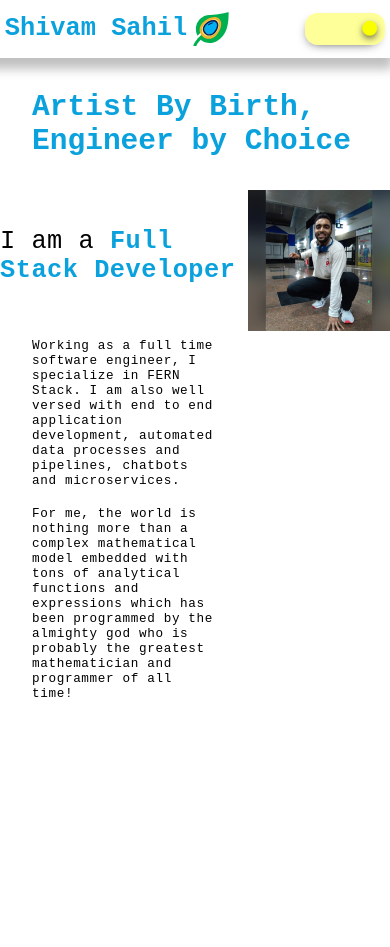
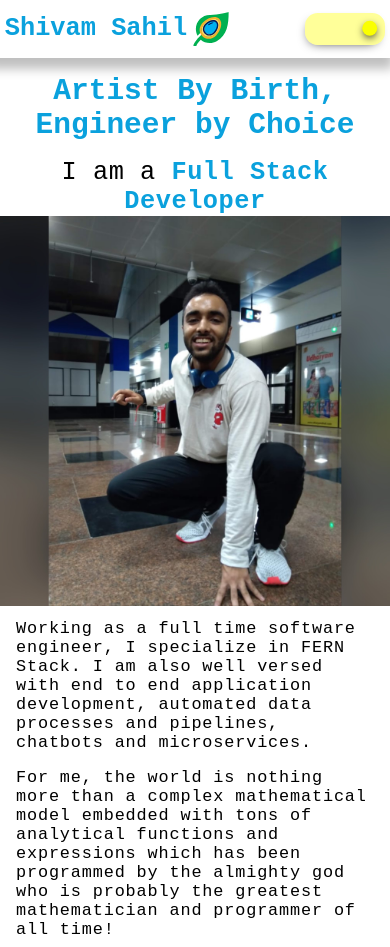
Before and after one commit to sedhha/next-js-pf-v2, a Next.js app: page / in a window 390 px wide. Before the commit the page ends 844 px from the top, so only its background shows below. Built offline with nearby package versions, Linux system fonts and the light colour scheme.

Commit message:
Added Mobile responsiveness

```diff
--- a/components/v2/Header/Header.module.css
+++ b/components/v2/Header/Header.module.css
@@ -8,6 +8,7 @@
     top: 0;
     position: sticky;
 	box-shadow: -4px 4px 10px 7px rgba(0, 0, 0, 0.25);
+	background-color: var(--background-color);
 }
 
 .LogoSection {
--- a/components/v2/Intro/Intro.module.css
+++ b/components/v2/Intro/Intro.module.css
@@ -13,6 +13,7 @@
 	font-size: clamp(0.5rem, var(--h1-text), 16rem);
 	font-weight: bold;
 	color: var(--light-blue);
+
 }
 
 .Intro {
@@ -23,6 +24,7 @@
 	grid-area: 2 / 1 / 3 / 8;
 	justify-self: center;
 	align-self: center;
+    text-align: center;
 }
 
 .Intro span {
@@ -33,6 +35,8 @@
 .ImageContainer {
 	grid-area: 2 / 8 / 6 / 12;
 	max-height: 100%;
+    justify-self: center;
+    align-self: center;
 }
 .Image {
 	object-fit: contain;
@@ -61,3 +65,22 @@
 		row-gap: 5.4vh;
 	}
 }
+
+@media (max-aspect-ratio: 550 / 897) {
+	.BodyModule {
+		width: 100%;
+		max-width: 100vw;
+		display: flex;
+		flex-direction: column;
+		justify-content: center;
+		align-items: center;
+	}
+	.H1Main {
+		text-align: center;
+        padding:1rem 0;
+	}
+	.IntroPara {
+		padding: 0.5rem 1rem;
+        row-gap: 1rem;
+	}
+}
--- a/styles/global.css
+++ b/styles/global.css
@@ -2,12 +2,13 @@
 	--light-blue: #0AA1DD;
 	--toggle-switch-bg: rgba(255, 255, 0, 0.4);
 	--toggle-switch: #FAFF00;
+	--background-color: white;
 
 	/* Font Sizes */
 	--standard-headings: 3vmax;
 	--h1-text: 3.5vmax;
 	--h2-text: 3vmax;
-	--p-text: 1.5vmax;
+	--p-text: 2vmax;
 	--standard-headings-small: 1.5vmax;
 
 }
@@ -20,6 +21,7 @@
 	--light-blue: #0AA1DD;
 	--toggle-switch-bg: rgba(255, 255, 0, 0.4);
 	--toggle-switch: #FAFF00;
+	--background-color: white;
 
 }
 
```
